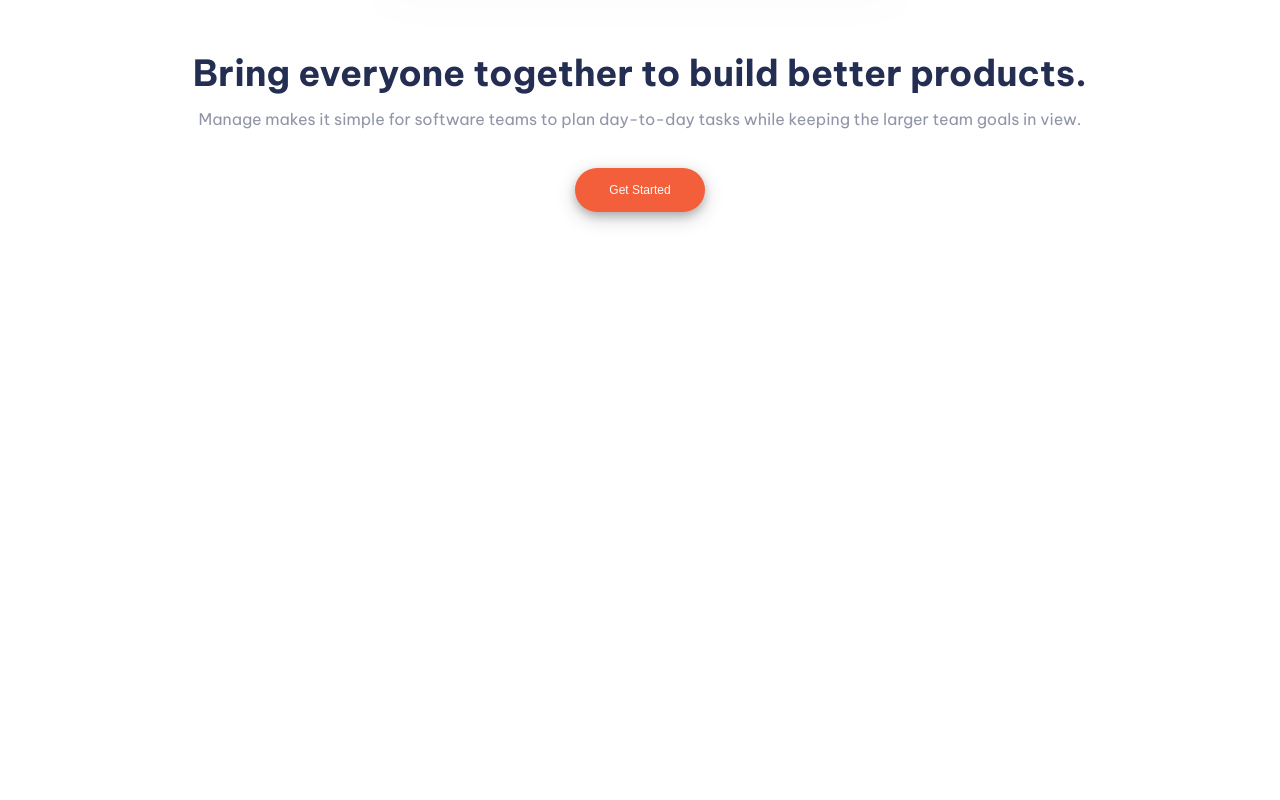
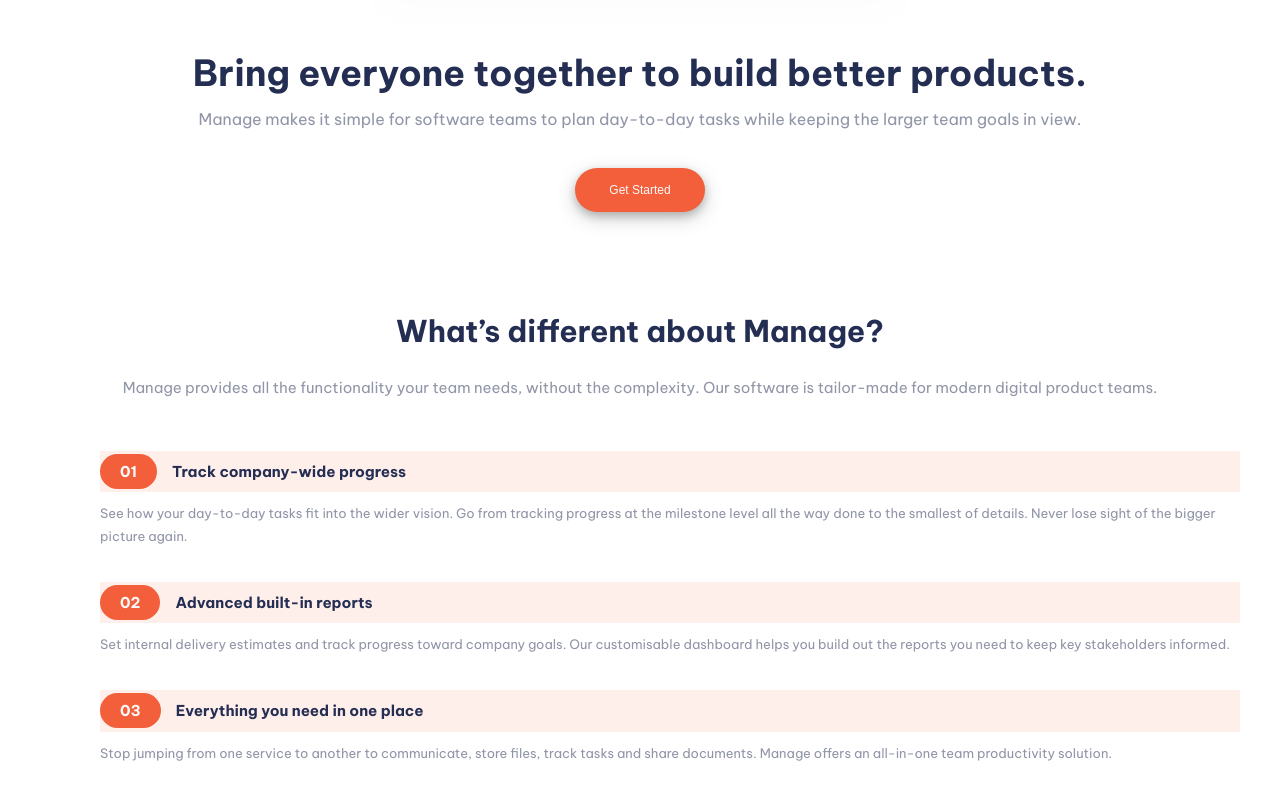
Before and after one commit to Gaston-Recalde/manage-landing-page, a plain HTML site: page index.html in a window 1280 px wide. Shown: the part 1104-1904 px from the top of the page. Before the commit the page ends 1366 px from the top, so only its background shows below. Drawn offline with Linux system fonts and the light colour scheme.

Commit message:
main realizado

```diff
--- a/index.html
+++ b/index.html
@@ -50,31 +50,53 @@
 
   </header>
 
-  <!--
-  What’s different about Manage?
+  <main class="main container">
 
-  Manage provides all the functionality your team needs, without
+    <div class="main__info">
+      <h2 class="h2">What’s different about Manage?</h2>
+      <p class="p">Manage provides all the functionality your team needs, without
         the complexity. Our software is tailor-made for modern digital
         product teams.
+      </p>
+    </div>
 
-  01
-  Track company-wide progress
-  See how your day-to-day tasks fit into the wider vision. Go from
+    <div class="main__container">
+
+      <div class="info">
+        <div class="title">
+          <p><span>01</span>Track company-wide progress</p>
+        </div>
+        <p>See how your day-to-day tasks fit into the wider vision. Go from
           tracking progress at the milestone level all the way done to the
           smallest of details. Never lose sight of the bigger picture again.
+        </p>
+      </div>
 
-  02
-  Advanced built-in reports
-  Set internal delivery estimates and track progress toward company
+      <div class="info">
+        <div class="title">
+          <p><span>02</span>Advanced built-in reports</p>
+        </div>
+        <p>Set internal delivery estimates and track progress toward company
           goals. Our customisable dashboard helps you build out the reports
           you need to keep key stakeholders informed.
+        </p>
+      </div>
 
-  03
-  Everything you need in one place
-  Stop jumping from one service to another to communicate, store files,
+      <div class="info">
+        <div class="title">
+          <p><span>03</span>Everything you need in one place</p>
+        </div>
+        <p>Stop jumping from one service to another to communicate, store files,
           track tasks and share documents. Manage offers an all-in-one team
           productivity solution.
+        </p>
+      </div>
 
+    </div>
+
+  </main>
+
+  <!--
   What they’ve said
 
   Anisha Li
--- a/sass/_main.scss
+++ b/sass/_main.scss
@@ -0,0 +1,63 @@
+.main{
+    // width: 90%;
+    max-width: 1200px;
+    margin: 100px auto;
+    // border: 1px solid black;
+
+    &__info{
+        width: 90%;
+        margin: 0 auto;
+
+        margin-bottom: 50px;
+        h2{
+            font-size: 30px;
+            text-align: center;
+            color: $dark-blue;
+            margin-bottom: 25px;
+        }
+
+        p{
+            color: $dark-grayish-blue;
+            font-size: 15px;
+            text-align: center;
+            line-height: 1.7;
+        }
+    }
+
+    &__container{
+        display: flex;
+        flex-direction: column;
+        gap: 35px;
+
+        width: 95%;
+        margin-left: 5%;
+
+        .info{
+            .title{
+                margin-bottom: 10px;
+
+                p{
+                    font-size: 15px;
+                    font-weight: 700;
+                    color: $dark-blue;
+                    background-color: $very-pale-red;
+                    padding: 8px 0;
+
+                    span{
+                        color: $very-light-gray;
+                        background-color: $bright-red;
+                        padding: 8px 20px;
+                        border-radius: 50px;
+                        margin-right: 15px;
+                    }
+                }
+            }
+
+            p{
+                color: $dark-grayish-blue;
+                line-height: 1.7;
+                font-size: 13px;
+            }
+        }
+    }
+}
```
Also changed, not shown: css/style.css, 1 other file. Lines whose indentation alone changed are shown as unchanged.
